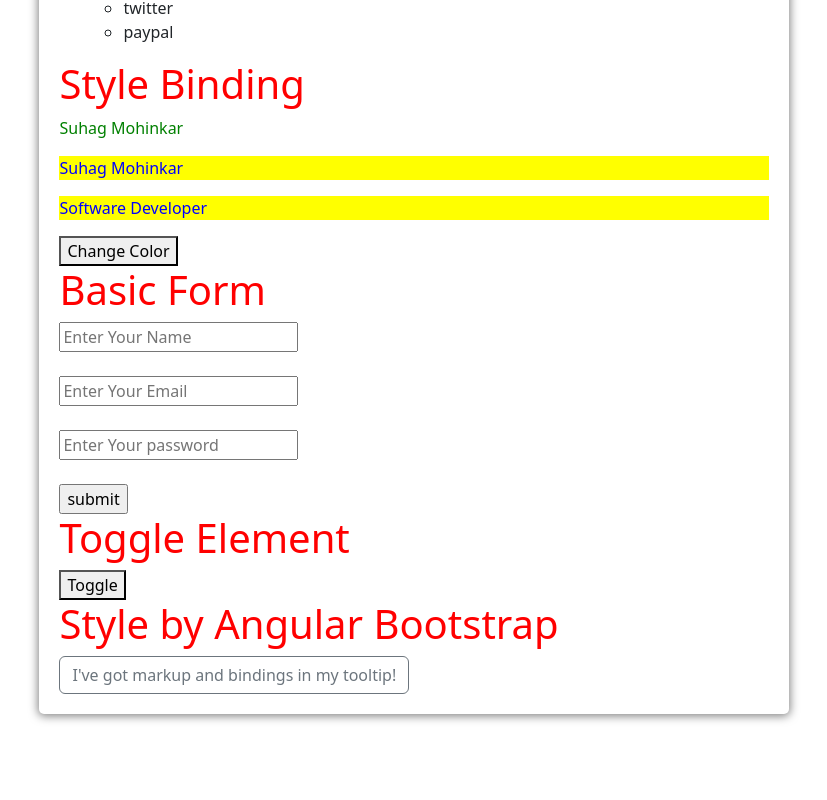
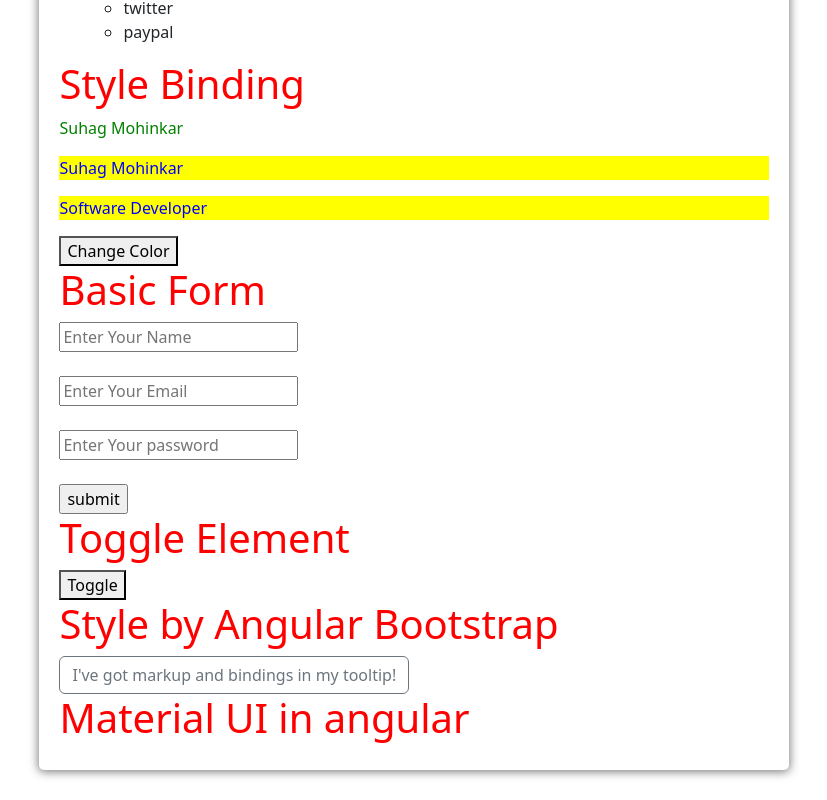
Before and after one commit to Suhag2001/Angular-Practice, an Angular app: page / in a window 1280 px wide. Shown: the part 2894-3694 px from the top of the page, without its empty margins (226-1053 px from the left). Before the commit the page ends 3638 px from the top, so only its background shows below. Built offline with nearby package versions, Linux system fonts and the light colour scheme.

Commit message:
some changes

```diff
--- a/src/app/app.component.html
+++ b/src/app/app.component.html
@@ -194,6 +194,8 @@
 	I've got markup and bindings in my tooltip!
 </button>
 
+<h1>Material UI in angular</h1>
+
 </div>
 
 </div>
```
